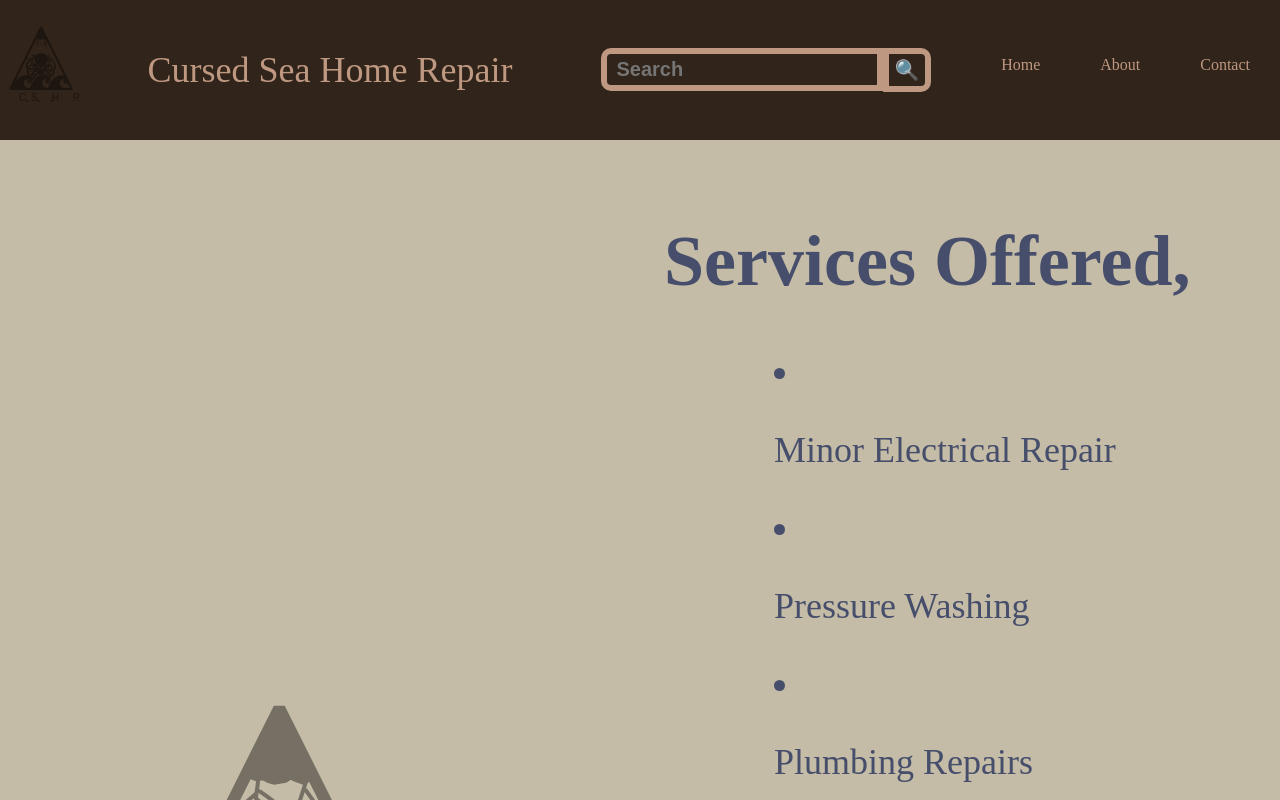
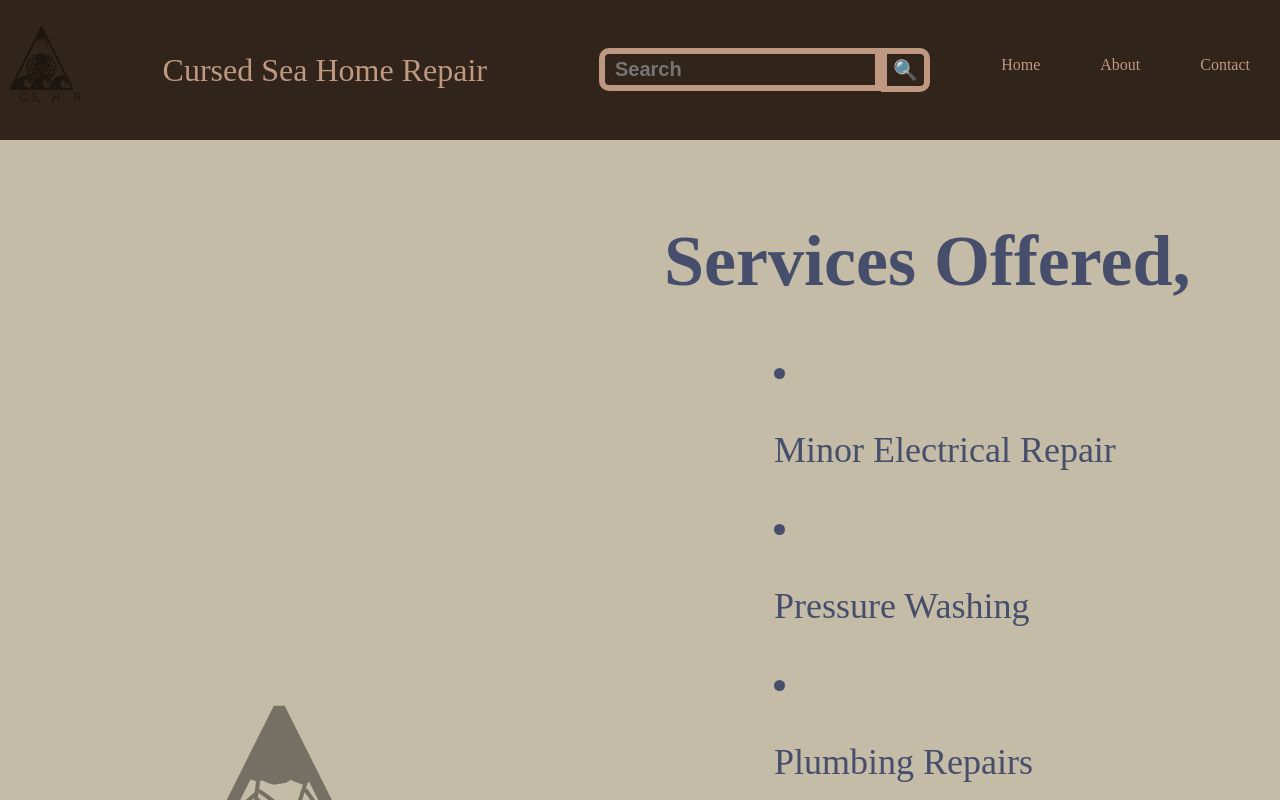
Before and after one commit to Got1982/CursedSeaHomeRepair, a plain HTML site: page index.html in a window 1280 px wide. Shown: the top 800 px of the page. Drawn offline with Linux system fonts and the light colour scheme.

Commit message:
fixed font and margins

```diff
--- a/styles/header.css
+++ b/styles/header.css
@@ -17,8 +17,8 @@
     display: flex;
     flex: 1;
     justify-content: center;
-    margin-left: 16px;
-    font-size: 36px;
+    margin-left: 8px;
+    font-size: 2rem;
     color: #bf9881;
 }
 
```
